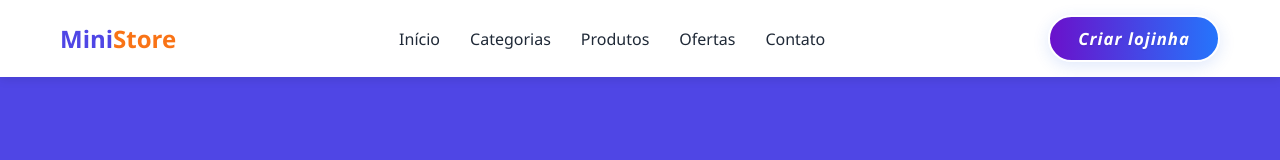
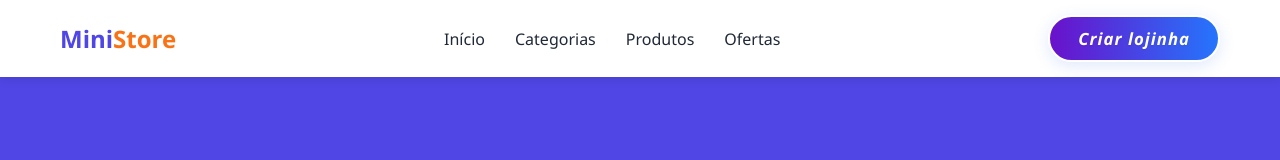
Before and after one commit to Rivas12/LojaAfiliados, a React (Vite) app: page / in a window 1280 px wide. Shown: the top 160 px of the page. Built offline with nearby package versions, Linux system fonts and the light colour scheme.

Commit message:
refactor: remove link do navbar na navegação principal

```diff
--- a/src/App.jsx
+++ b/src/App.jsx
@@ -14,7 +14,6 @@ return (
                         <a href="#">Categorias</a>
                         <a href="#">Produtos</a>
                         <a href="#">Ofertas</a>
-                        <a href="#">Contato</a>
                     </div>
                     <div className="nav-icons">
                         <div className="nav-icon">
```
